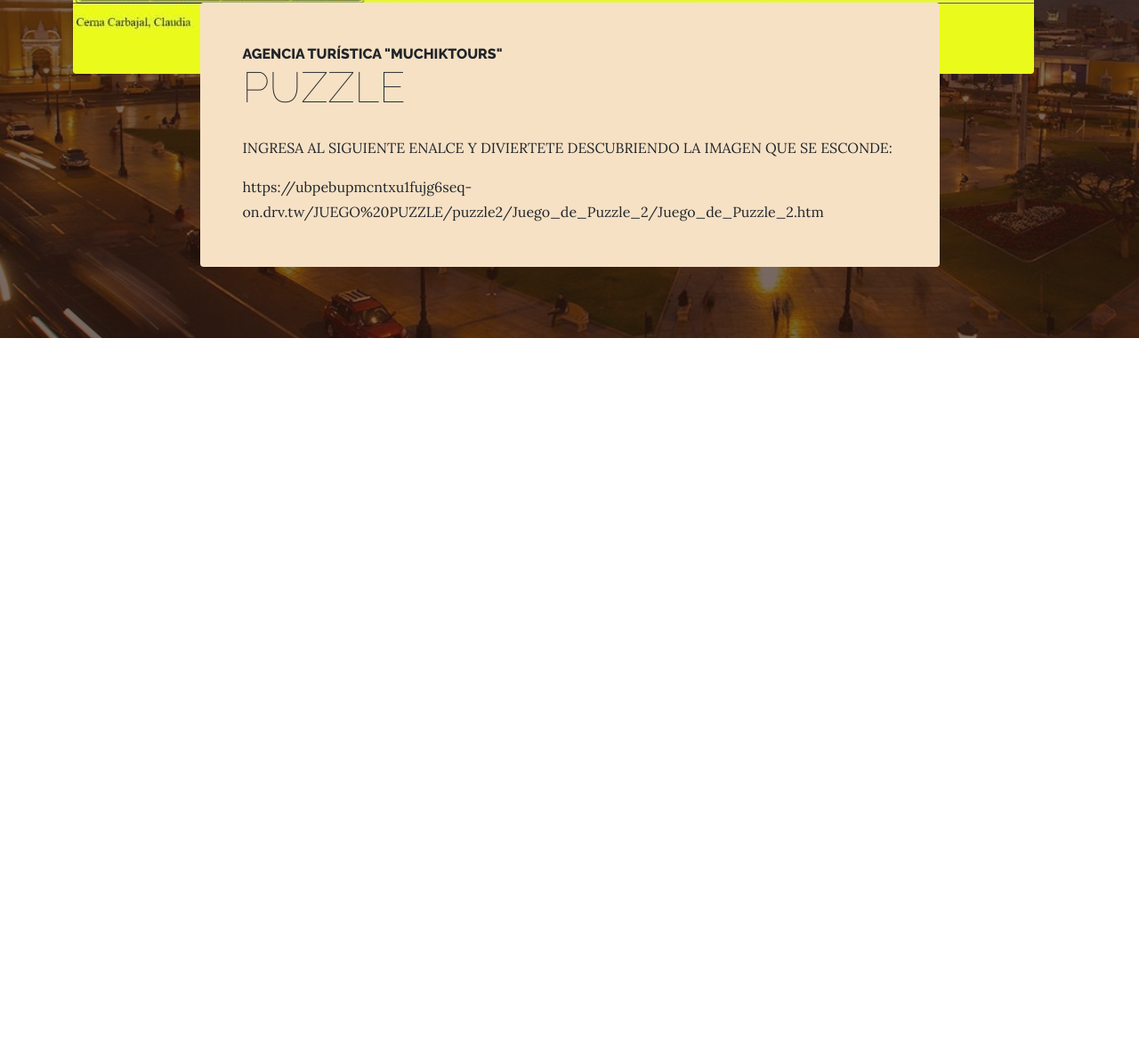
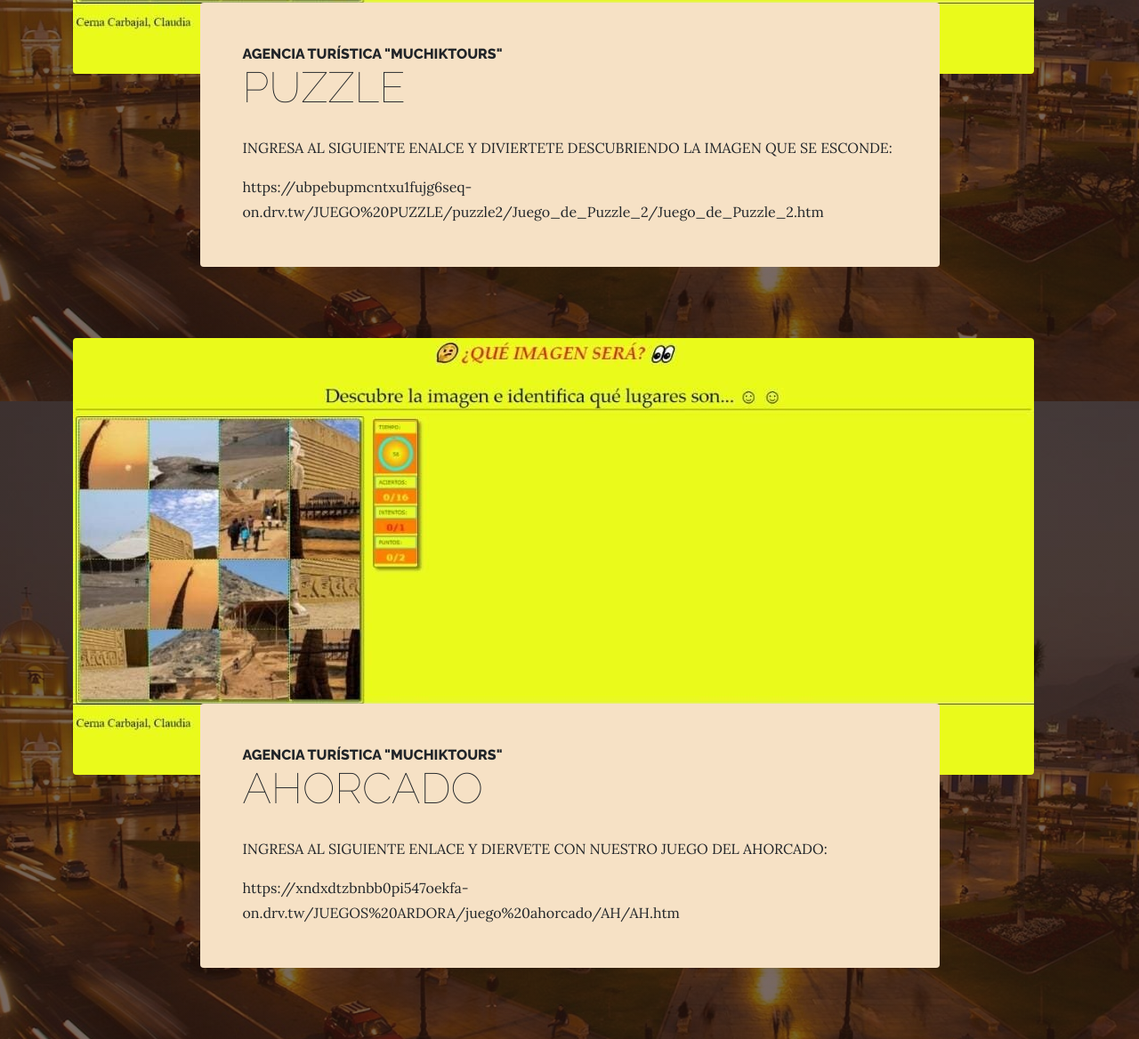
Before and after one commit to MissAngiee/MuchikTours, a plain HTML site: page store.html in a window 1280 px wide. Shown: the part 3549-4717 px from the top of the page at 89% size. Before the commit the page ends 3929 px from the top, so only its background shows below. Drawn offline with nearby package versions, Linux system fonts and the light colour scheme.

Commit message:
Update store.html

```diff
--- a/store.html
+++ b/store.html
@@ -167,4 +167,20 @@
                         </div>
                     </div>
                 </div>
-            </div></section>
+            </div>
+            </section>
+ <section class="page-section about-heading">
+            <div class="container">
+                <img class="img-fluid rounded about-heading-img mb-3 mb-lg-0" src="assets/img/PUZZLE..jpg" alt="..." />
+                <div class="about-heading-content">
+                    <div class="row">
+                        <div class="col-xl-9 col-lg-10 mx-auto">
+                            <div class="bg-faded rounded p-5">
+                                <h2 class="section-heading mb-4">
+                                    <span class="section-heading-upper">AGENCIA TURÍSTICA "MUCHIKTOURS"</span>
+                                    <span class="section-heading-lower">AHORCADO</span>
+                                </h2>
+                                <p>INGRESA AL SIGUIENTE ENLACE Y DIERVETE CON NUESTRO JUEGO DEL AHORCADO:</p>
+                                <p class="mb-0">
+
+                                    https://xndxdtzbnbb0pi547oekfa-on.drv.tw/JUEGOS%20ARDORA/juego%20ahorcado/AH/AH.htm
```
